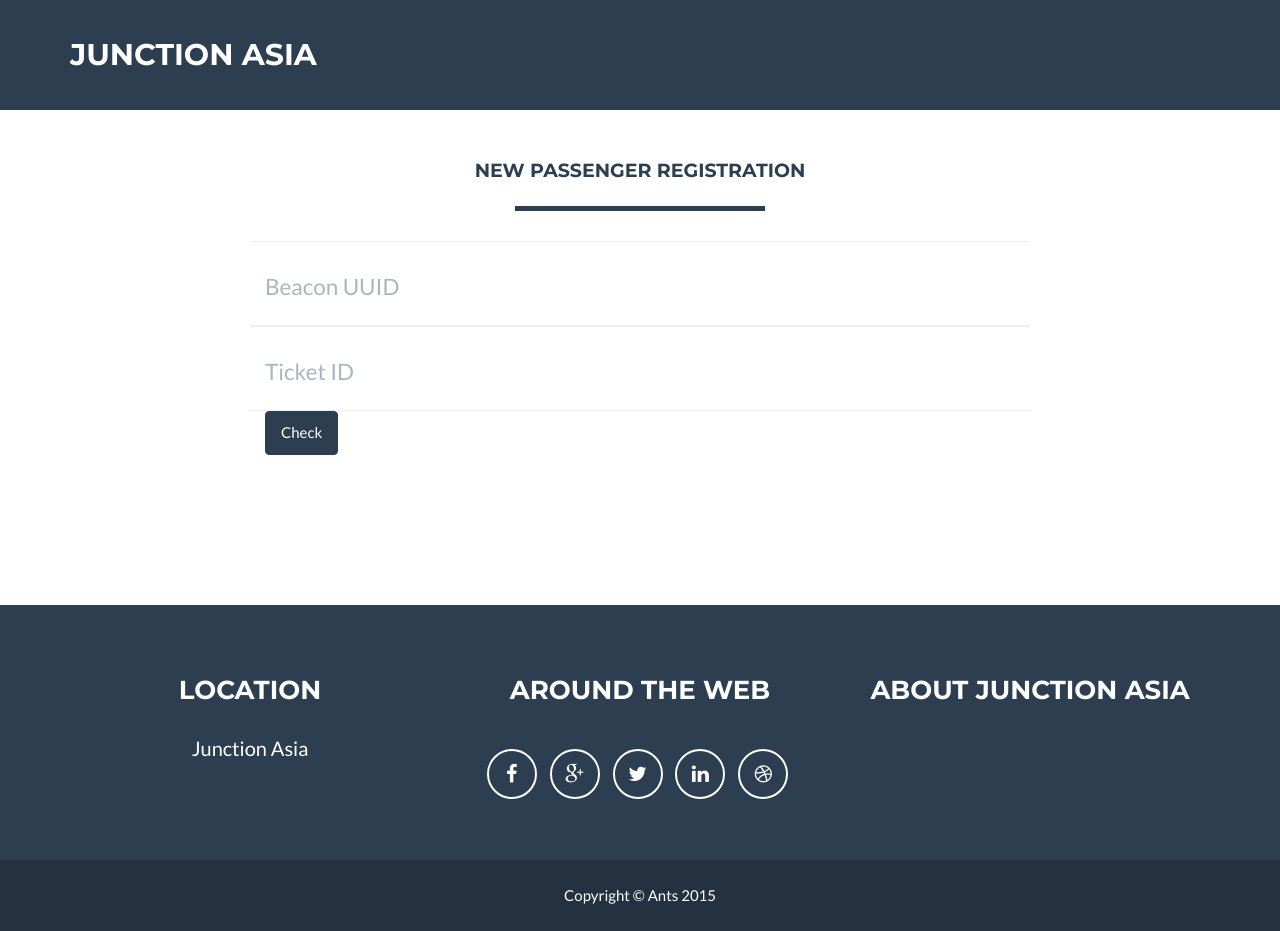
After one commit to giga811/junction-mgls, a Flask app: page /register in a window 1280 px wide. The commit adds this page. Run offline with Flask 2, Linux system fonts and the light colour scheme; parts of the project's set-up code (start-up, migrations or seed data) failed here and were passed over; some libraries are stand-ins or nearby versions.

Commit message:
UI update, Beacon registration.

```diff
--- a/junction-app/junction/controllers.py
+++ b/junction-app/junction/controllers.py
@@ -23,24 +23,42 @@ def hello():
 
 # api create
 @app.route("/api/create")
+def api_create():
+    ticket_id = request.args.get("ticket_id")
+    beacon_id = request.args.get("beacon_id")
+    status = Status(ticket_id=ticket_id, beacon_id=beacon_id)
+    db.session.add(status)
+    db.session.commit()
+    return json.dumps({'status': 'success'})
+
+@app.route("/status")
+def status():
+    return render_template('status.html', ticket_id=request.args.get('ticket_id'))
+
+# register
+@app.route("/register")
+def register():
+    return render_template('register.html')
+
+# create
+@app.route("/create")
 def create():
     ticket_id = request.args.get("ticket_id")
     beacon_id = request.args.get("beacon_id")
     status = Status(ticket_id=ticket_id, beacon_id=beacon_id)
     db.session.add(status)
     db.session.commit()
-    return "OK"
-
-@app.route("/status")
-def status():
-    return render_template('status.html', ticket_id=request.args.get('ticket_id'))
+    return render_template('index.html')
 
 # api chunag
 @app.route("/api/chunag")
 def return_status():
     ticket_id = request.args.get('ticket_id')
     status = Status.query.filter_by(ticket_id=ticket_id).first()
-    data = {'last_checkpoint_id': status.last_checkpoint_id}
+    if (not status):
+        data = {'status': 'failed'}
+    else:
+        data = {'last_checkpoint_id': status.last_checkpoint_id, 'status': 'success'}
     return json.dumps(data)
 
 # api beacon
--- a/junction-app/junction/static/css/freelancer.css
+++ b/junction-app/junction/static/css/freelancer.css
@@ -448,3 +448,7 @@ footer .footer-below {
     display: none;
     opacity: 0;
 }
+
+.fa.fa-arrow-right {
+    padding-top: 5vh;
+}
--- a/junction-app/junction/templates/index.html
+++ b/junction-app/junction/templates/index.html
@@ -41,14 +41,14 @@
                             <p class="help-block text-danger"></p>
                         </div>
                     </div>
-                    <h2 style="text-align: center; ">OR</h2>
+                    <!-- <h2 style="text-align: center; ">OR</h2>
                     <div class="row control-group">
                         <div class="form-group col-xs-12 floating-label-form-group controls">
                             <label>Passenger Name</label>
                             <input type="text" class="form-control" placeholder="Passenger Name" data-name="username" name="username" required data-validation-required-message="Please enter passenger name.">
                             <p class="help-block text-danger"></p>
                         </div>
-                    </div>
+                    </div> -->
                             <input type="submit" style="text-align: center;" class="btn btn-primary" value="Check"/>
                 </form>
 
--- a/junction-app/junction/templates/layout.html
+++ b/junction-app/junction/templates/layout.html
@@ -49,7 +49,7 @@
     <script src="js/freelancer.js"></script>
 
     <!-- Japan Map -->
-    <script src="js/jquery.japan-map.js"></script>
+    <!-- <script src="js/jquery.japan-map.js"></script> -->
 
 </head>
 
@@ -60,20 +60,20 @@
         <div class="container">
             <!-- Brand and toggle get grouped for better mobile display -->
             <div class="navbar-header page-scroll">
-                <button type="button" class="navbar-toggle" data-toggle="collapse" data-target="#bs-example-navbar-collapse-1">
+                <!-- <button type="button" class="navbar-toggle" data-toggle="collapse" data-target="#bs-example-navbar-collapse-1">
                     <span class="sr-only">Toggle navigation</span>
                     <span class="icon-bar"></span>
                     <span class="icon-bar"></span>
                     <span class="icon-bar"></span>
-                </button>
+                </button> -->
                 <a class="navbar-brand" href="/">Junction asia</a>
             </div>
 
             <!-- Collect the nav links, forms, and other content for toggling -->
-            <div class="collapse navbar-collapse" id="bs-example-navbar-collapse-1">
-                <ul class="nav navbar-nav navbar-right">
+       <!--      <div class="collapse navbar-collapse" id="bs-example-navbar-collapse-1">
+                <ul class="nav navbar-nav navbar-right"> -->
                     {% if user %}
-                    <li class="page-scroll">
+                   <!--  <li class="page-scroll">
                         <a href="/top"><img src="img/profile-default.png" height=24 /></a>
                     </li>
                     <li class="page-scroll">
@@ -81,18 +81,18 @@
                     </li>
                     <li class="page-scroll">
                         <a href="/logout">Log Out</a>
-                    </li>
+                    </li> -->
                     {% else %}
-                    <li class="page-scroll">
+                   <!--  <li class="page-scroll">
                         <a href="/login">Log In</a>
                     </li>
                     <li class="page-scroll">
                         <a href="/#register">Sign up</a>
-                    </li>
+                    </li> -->
                     {% endif %}
 
-                </ul>
-            </div>
+           <!--      </ul>
+            </div> -->
             <!-- /.navbar-collapse -->
         </div>
         <!-- /.container-fluid -->
@@ -119,7 +119,7 @@
                 <div class="row">
                     <div class="footer-col col-md-4">
                         <h3>Location</h3>
-                        <p>TECH LAB PAAK<br>Tokyo</p>
+                        <p>Junction Asia</p>
                     </div>
                     <div class="footer-col col-md-4">
                         <h3>Around the Web</h3>
@@ -142,7 +142,7 @@
                         </ul>
                     </div>
                     <div class="footer-col col-md-4">
-                        <h3>About What's Next</h3>
+                        <h3>About Junction Asia</h3>
                         <p></p>
                     </div>
                 </div>
--- /dev/null
+++ b/junction-app/junction/templates/register.html
@@ -0,0 +1,37 @@
+{% extends "layout.html" %}
+{% block body %}
+
+<!-- Form Section -->
+<section id="register">
+    <div class="container">
+        <div class="row">
+            <div class="col-lg-12 text-center">
+                <h4>New Passenger Registration</h4>
+                <hr class="star-primary">
+            </div>
+        </div>
+        <div class="row">
+            <div class="col-lg-8 col-lg-offset-2">
+                <form action="/create" method="get">
+                    <div class="row control-group">
+                        <div class="form-group col-xs-12 floating-label-form-group controls">
+                            <label>Beacon UUID</label>
+                            <input type="text" class="form-control" placeholder="Beacon UUID" data-name="beacon_id" name="beacon_id" required data-validation-required-message="Please enter Beacon UUID.">
+                            <p class="help-block text-danger"></p>
+                        </div>
+                        <div class="form-group col-xs-12 floating-label-form-group controls">
+                            <label>Ticket ID</label>
+                            <input type="text" class="form-control" placeholder="Ticket ID" data-name="ticket_id" name="ticket_id" required data-validation-required-message="Please enter Beacon UUID.">
+                            <p class="help-block text-danger"></p>
+                        </div>
+
+                    </div>
+                        <input type="submit" style="text-align: center;" class="btn btn-primary" value="Check"/>
+                </form>
+
+            </div>
+        </div>
+    </div>
+</section>
+
+{% endblock %}
```
Also changed, not shown: junction-app/junction/static/js/status.js (added, +24 -0 lines), junction-app/junction/templates/status.html (+30 -31 lines), junction-app/junction/static/img/bag.png (added), junction-app/junction/static/img/exit.png (added), junction-app/junction/static/img/immig.png (added).
